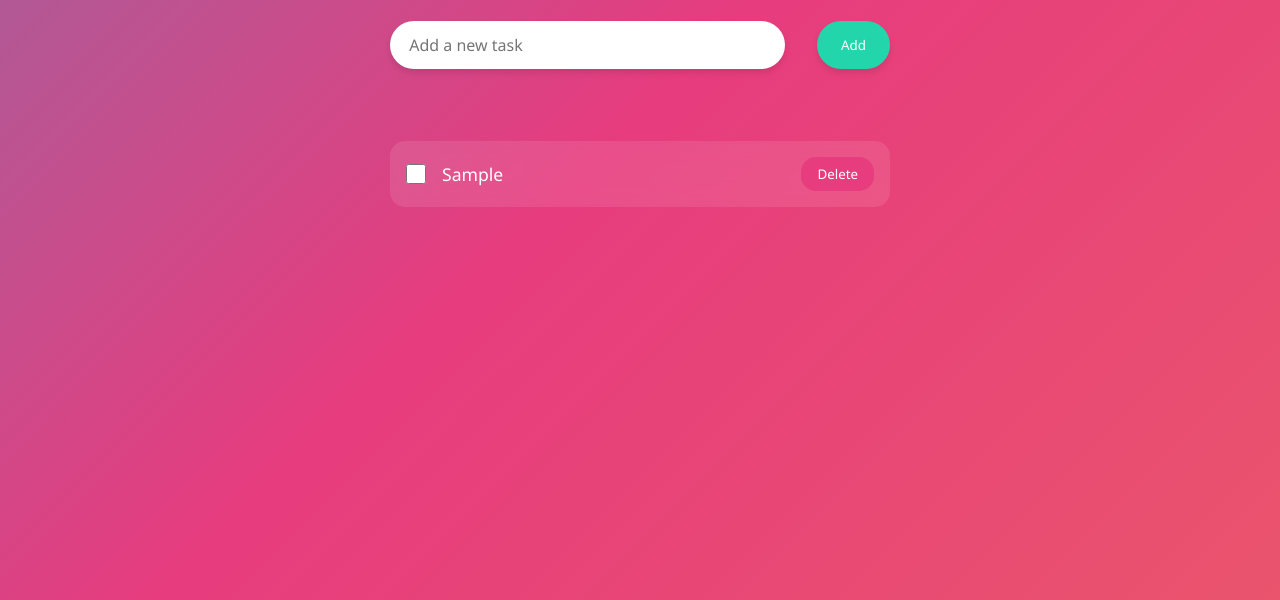
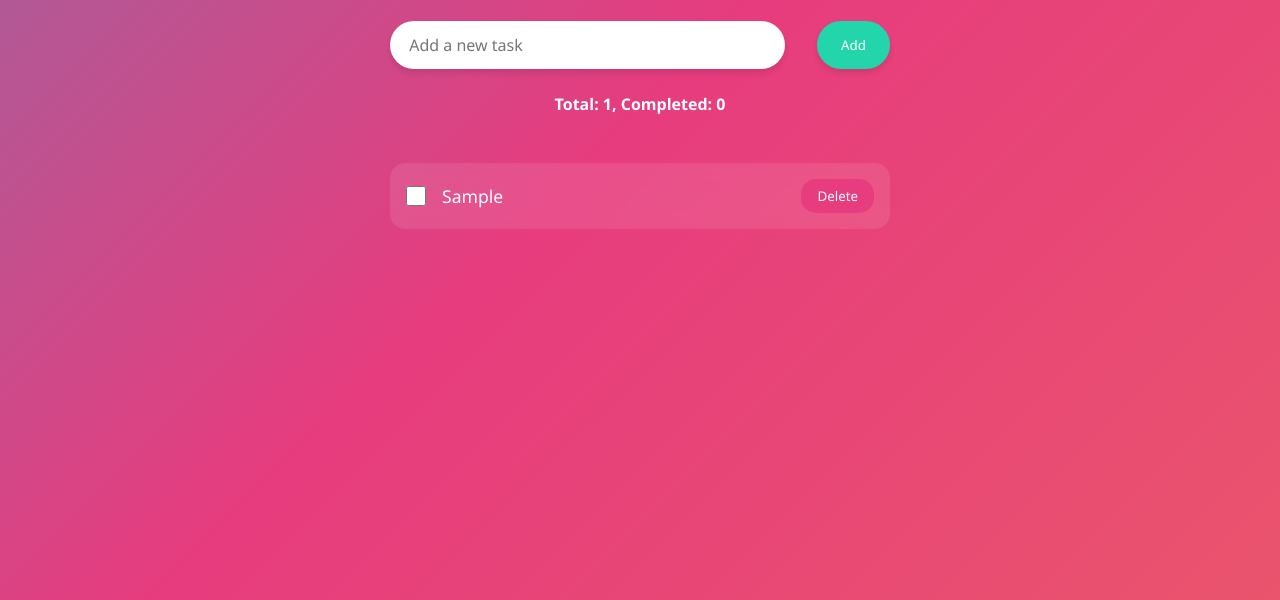
Before and after one commit to Saadiee/web-dev-cohort-chaicode, a plain HTML site: page projects/todo_app/index.html in a window 1280 px wide. Both pictures are taken after typing "Sample" into the empty fields and a click on the button "Add". Shown: the part 90-690 px from the top of the page. Drawn offline with Linux system fonts and the light colour scheme.

Commit message:
add task and complete counter

```diff
--- a/projects/todo_app/index.html
+++ b/projects/todo_app/index.html
@@ -12,6 +12,8 @@
         <input type="text" id="taskInput" placeholder="Add a new task" />
         <button id="addBtn">Add</button>
     </div>
+    <h4 id="taskStats"></h4>
+    <p id="emptyMessage">Please add tasks by clicking the "Add" button.</p>
     <ul id="taskList"></ul>
 
     <footer>
--- a/projects/todo_app/script.js
+++ b/projects/todo_app/script.js
@@ -1,19 +1,52 @@
-// Getting elements reference
 const taskInputElement = document.getElementById('taskInput');
-const addButtonElement = document.getElementById('addBtn')
-const taskListElement = document.getElementById('taskList')
+const addButtonElement = document.getElementById('addBtn');
+const taskListElement = document.getElementById('taskList');
+const taskStatsElement = document.getElementById('taskStats');
+const emptyMessageElement = document.getElementById('emptyMessage');
 
+let tasksList = [];
 
+/**
+ * Updates the text content of the element with the id "taskStats" to display
+ * the total number of tasks and the number of completed tasks.
+ * @function
+ */
+function updateStats() {
+    const totalTasks = tasksList.length;
+    const completedTasks = tasksList.filter(task => task.completed).length;
+
+    taskStatsElement.textContent = `Total: ${totalTasks}, Completed: ${completedTasks}`;
+}
+
+/**
+ * Checks if the tasksList array is empty and if so,
+ * displays the emptyMessageElement, otherwise hides it.
+ * @function
+ */
+function checkEmptyMessage() {
+    if (tasksList.length === 0) {
+        emptyMessageElement.style.display = "block";
+    } else {
+        emptyMessageElement.style.display = "none";
+    }
+}
+
+/**
+ * Adds a task to the tasks list and displays it in the UI.
+ * @function
+ */
 function addTask() {
     let taskInputText = taskInputElement.value.trim();
+    if (taskInputText === "") return;
 
-    if (taskInputText === "") return; // Prevent empty tasks
+    let task = { text: taskInputText, completed: false };
+    tasksList.push(task);
 
     let taskLiElement = document.createElement("li");
     taskLiElement.classList.add('task');
 
-    let task_container = document.createElement("div");
-    task_container.classList.add('task-container');
+    let taskContainer = document.createElement("div");
+    taskContainer.classList.add('task-container');
 
     let doneCheckBox = document.createElement('input');
     doneCheckBox.type = "checkbox";
@@ -23,7 +56,9 @@ function addTask() {
     taskText.innerText = taskInputText;
 
     doneCheckBox.addEventListener("change", function () {
+        task.completed = this.checked;
         taskText.classList.toggle("completed", this.checked);
+        updateStats();
     });
 
     let deleteBtn = document.createElement("button");
@@ -31,56 +66,32 @@ function addTask() {
     deleteBtn.id = "deleteBtn"
 
     deleteBtn.addEventListener('click', function () {
+        tasksList = tasksList.filter(t => t !== task);
         taskLiElement.remove();
+        checkEmptyMessage();
+        updateStats();
     });
 
-    task_container.appendChild(doneCheckBox);
-    task_container.appendChild(taskText);
-    task_container.appendChild(deleteBtn);
-    taskLiElement.appendChild(task_container);
+    taskContainer.appendChild(doneCheckBox);
+    taskContainer.appendChild(taskText);
+    taskContainer.appendChild(deleteBtn);
+    taskLiElement.appendChild(taskContainer);
     taskListElement.prepend(taskLiElement);
 
-    taskInputElement.value = ""; // Clears the input after adding a task
+    taskInputElement.value = "";
+    checkEmptyMessage();
+    updateStats();
 }
-addButtonElement.addEventListener('click', addTask)
 
+// Add task on Enter key press
+taskInputElement.addEventListener('keypress', function (e) {
+    if (e.key === "Enter") {
+        addTask();
+    }
+});
 
+addButtonElement.addEventListener('click', addTask);
+addButtonElement.addEventListener('enter', addTask);
 
-// ************************** AI-CODE ************************************
-// function addTask() {
-//     const inputText = taskInputElement.value.trim();
-
-//     if (inputText === "") return;
-
-//     const taskElement = document.createElement("li");
-//     taskElement.className = 'task';
-
-//     const container = document.createElement("div");
-//     container.className = 'task-container';
-
-//     const checkbox = document.createElement('input');
-//     checkbox.type = "checkbox";
-//     checkbox.name = "done";
-
-//     checkbox.addEventListener("change", () => {
-//         taskElement.classList.toggle("completed", checkbox.checked);
-//     });
-
-//     const taskDescription = document.createElement('p');
-//     taskDescription.textContent = inputText;
-
-//     const deleteButton = document.createElement("button");
-//     deleteButton.textContent = "Delete";
-//     deleteButton.className = "delete-btn";
-
-//     deleteButton.addEventListener('click', () => {
-//         taskElement.remove();
-//     });
-
-//     container.append(checkbox, taskDescription, deleteButton);
-//     taskElement.append(container);
-//     taskListElement.append(taskElement);
-
-//     taskInputElement.value = "";
-// }
-// addButtonElement.addEventListener('click', addTask)
+checkEmptyMessage();
+updateStats();
```
